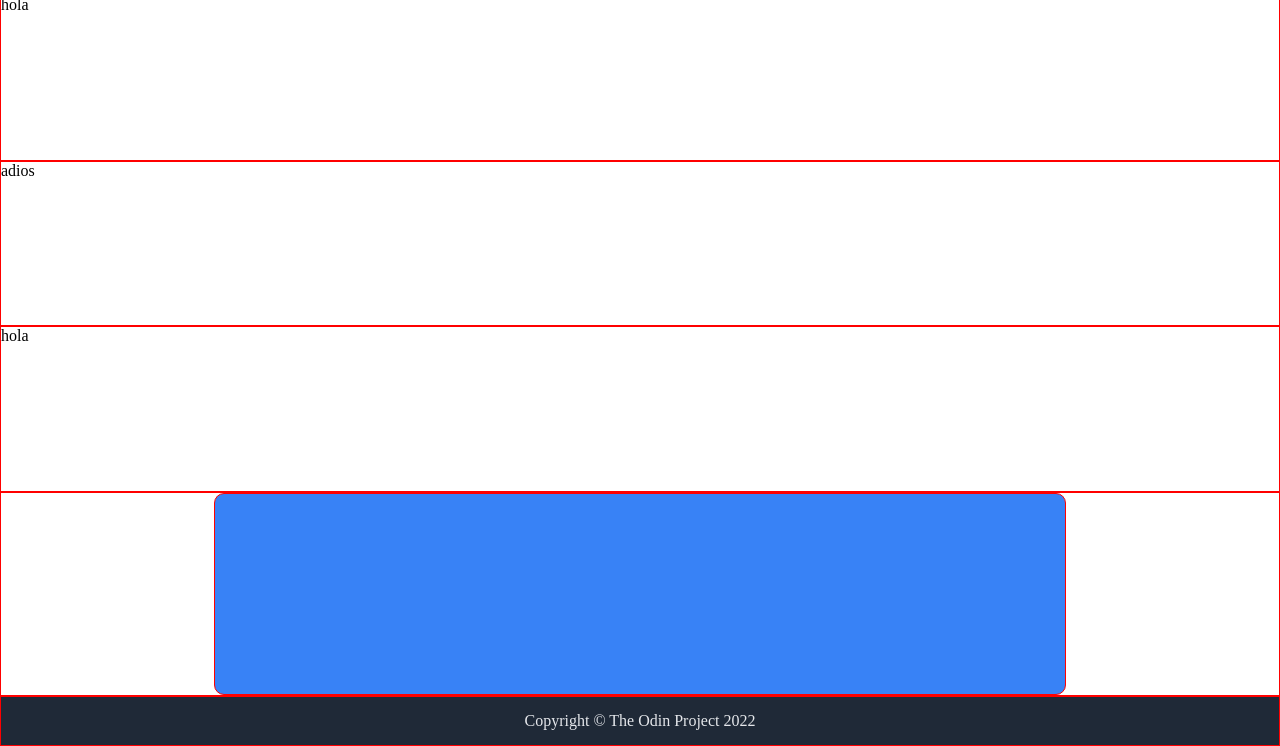
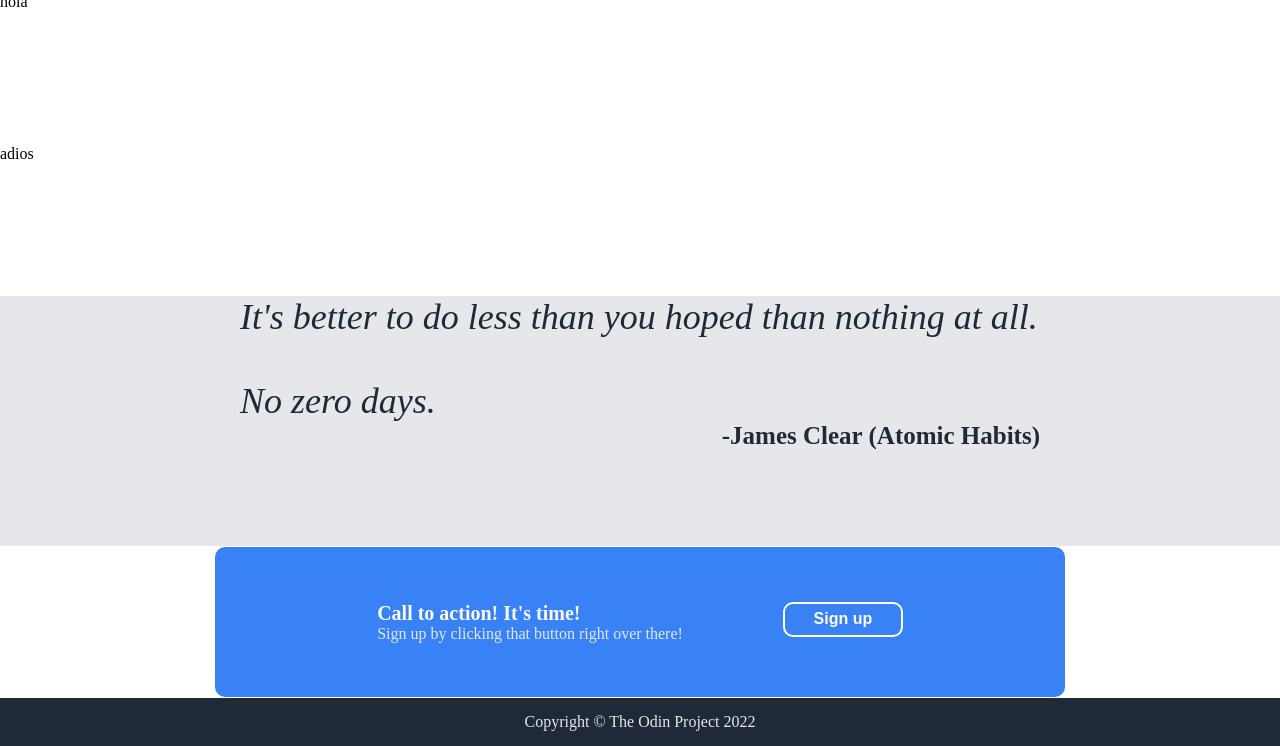
Before and after one commit to ggerick/odin_landing_page, a plain HTML site: page index.html in a window 1280 px wide. Shown: the part 54-800 px from the top of the page. Drawn offline with Linux system fonts and the light colour scheme.

Commit message:
Quote and call-to-action divs completed

```diff
--- a/index.html
+++ b/index.html
@@ -16,10 +16,33 @@
     </div>
     <div>hola</div>
     <div>adios</div>
-    <div>hola</div>
+    <div class="quotediv">
+        <div class="quote">
+            <div>
+                <em>It's better to do less than you hoped than nothing at all.
+                    <br><br>No zero days.</em>
+            </div>
+            <div class="author">
+                -James Clear (Atomic Habits)
+
+            </div>
+        </div>
+    </div>
     <div class="blue-areadiv">
-        <div class="bluething"></div>
+        <div class="bluething">
+            <div class="action-container">
+                <div class="actionsdiv">
+                <div class="actiondiv">Call to action! It's time!</div>
+                <div class="actiondiv2">Sign up by clicking that button right over there!</div>
+                </div>
+                <button class="signup">Sign up</button>
+
+            </div>
+
+        </div>
+
     </div>
+
     <div class="footer">Copyright © The Odin Project 2022</div>
 </body>
 </html>
--- a/styles.css
+++ b/styles.css
@@ -8,8 +8,9 @@ body {
 }
 
 div {
-    border: 1px solid red;
     flex: 1 1 0;
+    /* border: 1px solid red;
+    padding: 1px; */
 }
 
 
@@ -24,21 +25,83 @@ div {
     font-weight: 600;
 }
 
+.quotediv {
+    background-color: #E5E7EB;
+    display: flex;
+    justify-content: center;
+    align-items: flex-end;
+    display: flex;
+
+}
+
+.quote {
+    flex: none;
+    display: flex;
+    flex-direction: column;
+    width: 800px;
+    height: 250px;
+    font-size: 36px;
+    color: #1F2937;
+}
+
+.author {
+    font-weight: bold;
+    align-self: flex-end;
+    font-size: 25px;
+    flex-grow: 3;
+}
+
+
 .blue-areadiv {
     display: flex;
     align-items: center;
     justify-content: center;
 
+}
+
+
+.bluething {
+    flex: none;
+    display: flex;
+    align-items: center;
+    justify-content: center;
+    width: 850px;
+    height: 150px;
+    background-color: #3882F6;
+    border-radius: 10px;
+    color: #F9FAF8;
+}
+
+.actiondiv {
+    font-size: 20px;
+    font-weight: 550;
 
 }
 
-.bluething {
+.actiondiv2 {
+    color: #E5E7EB;
+}
+
+.action-container {
     flex: none;
-    width: 850px;
-    height: 200px;
+    display: flex;
+    gap: 100px;
+}
+
+.signup {
+    flex: none;
+    width: 120px;
+    height: 35px;
+    color: #F9FAF8;
     background-color: #3882F6;
     border-radius: 10px;
+    border: 2px solid white;
+    font-weight: 700;
+    cursor: pointer;
+    flex-shrink: 0;
+    font-size: 16px;
 }
+
 .footer {
     display: flex;
     align-items: center;
@@ -47,6 +110,7 @@ div {
     flex-shrink: 0;
     color: #E5E7EB;
     padding: 15px;
+
 }
 ul {
      font-size: 18px;
```
